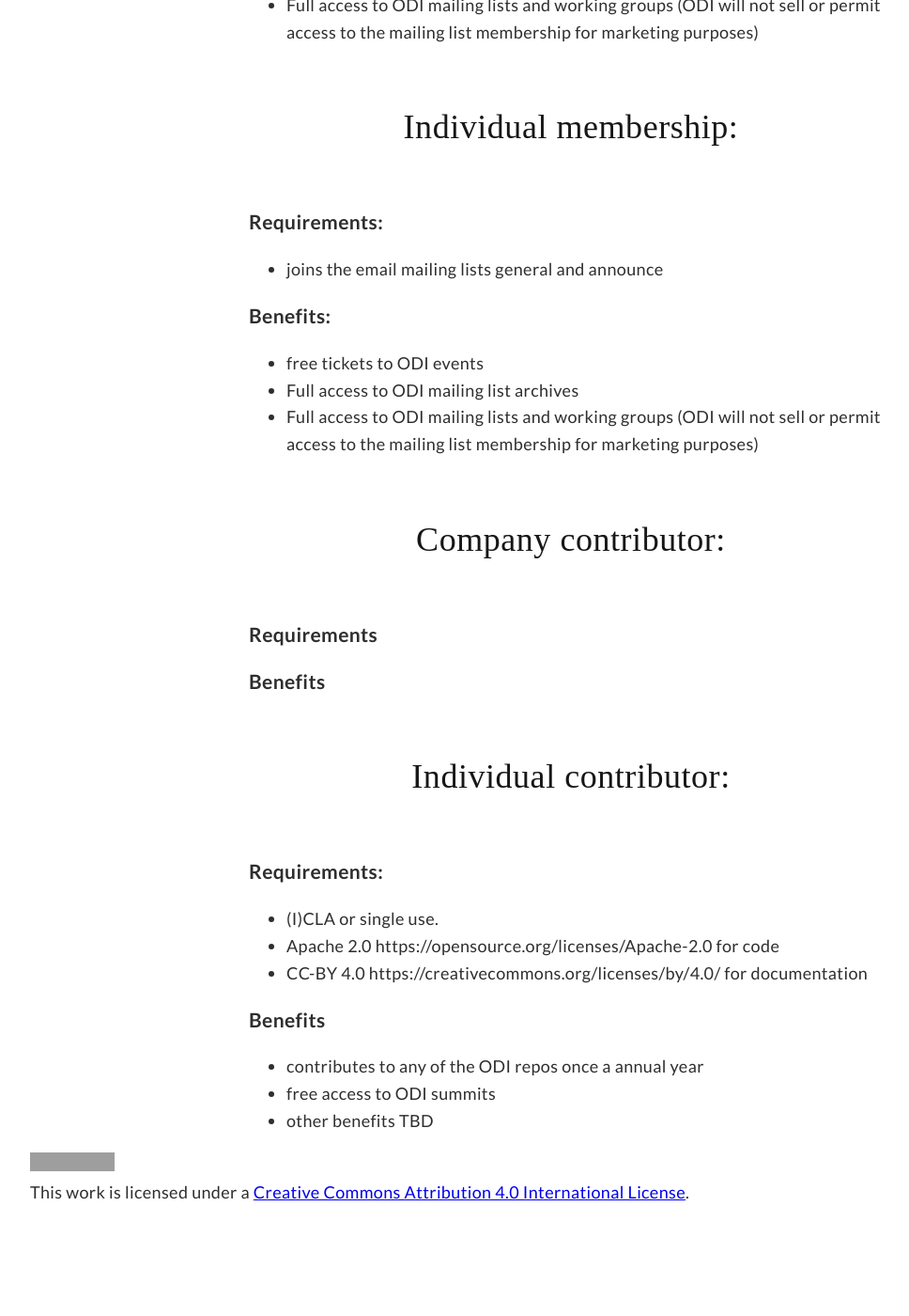
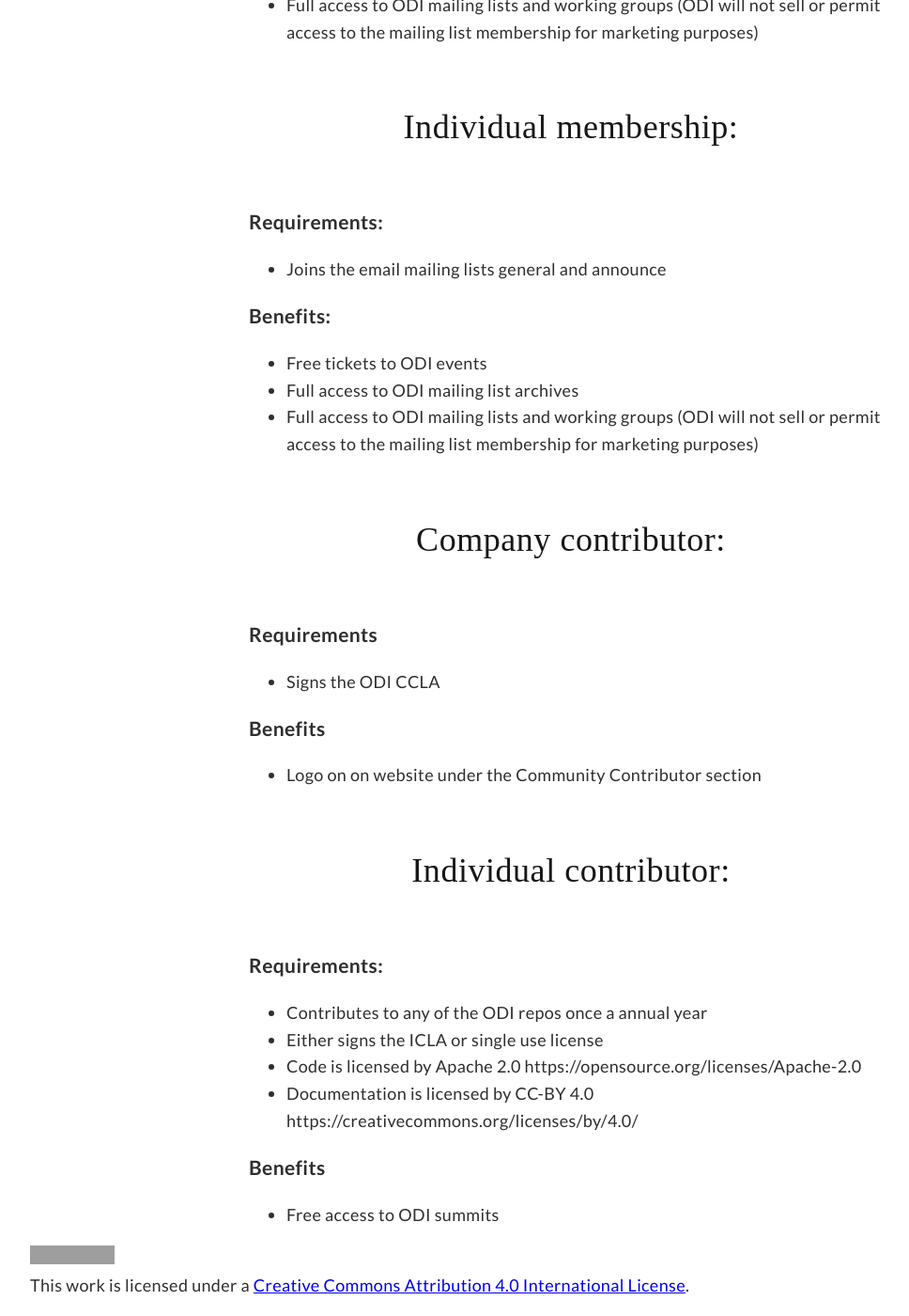
Before and after one commit to opendatainitiative/opendatainitiative.github.io, a Jekyll site: the page built from participation.md, in a window 1280 px wide and 1400 px high, scrolled down 2210 px. Shown: the whole window at 94% size, without its empty margins (32-1000 px from the left). Built offline with Jekyll 4.4.1, drawn with Linux system fonts in a browser that asks for light colours; our own code applies the rules of GitHub Pages for plain Markdown files; before the commit the page ends 3510 px from its top, so only the background shows below that; some of the changed text lies outside the part shown; grey boxes are pictures that could not be loaded.

Commit message:
Update participation.md

```diff
--- a/participation.md
+++ b/participation.md
@@ -28,40 +28,41 @@ Sponsorship means money, membership means non-money support, contribution means
 
 ## Company membership:
 ### Requirements:
-* send people to the ODI Summits
+* Send people to the ODI Summits
 * Annually, attend at least one webinar
-* actively participate in open data discussions over the mailing list(s) and working groups
+* Actively participate in open data discussions over the mailing list(s) and working groups
 * Member is expected to provide sympathetic contributions like ODI administration (Lincoln), co-sponsored events (CPC), free subscription licenses (Datrm.in), blog posts, articles, and/or hackathons
 
 ### Benefits:
 * Logo on on website under the Community Membership section
-* free access to ODI webinars
+* Free access to ODI webinars
 * Organization write up on the ODI website similar to a User Story or commercial company review
-* free tickets to ODI events
+* Free tickets to ODI events
 * Full access to ODI mailing list archives
 * Full access to ODI mailing lists and working groups (ODI will not sell or permit access to the mailing list membership for marketing purposes)
 
 ## Individual membership:
 ### Requirements:
-* joins the email mailing lists general and announce
+* Joins the email mailing lists general and announce
 
 ### Benefits:
-* free tickets to ODI events
+* Free tickets to ODI events
 * Full access to ODI mailing list archives
 * Full access to ODI mailing lists and working groups (ODI will not sell or permit access to the mailing list membership for marketing purposes)
 
 ## Company contributor:
 ### Requirements
+* Signs the ODI CCLA
 
 ### Benefits
+* Logo on on website under the Community Contributor section
 
 ## Individual contributor:
 ### Requirements:
-* (I)CLA or single use.
-* Apache 2.0 https://opensource.org/licenses/Apache-2.0  for code
-* CC-BY 4.0 https://creativecommons.org/licenses/by/4.0/ for documentation
+* Contributes to any of the ODI repos once a annual year
+* Either signs the ICLA or single use license
+* Code is licensed by Apache 2.0 https://opensource.org/licenses/Apache-2.0
+* Documentation is licensed by CC-BY 4.0 https://creativecommons.org/licenses/by/4.0/
 
 ### Benefits
-* contributes to any of the ODI repos once a annual year
-* free access to ODI summits
-* other benefits TBD
+* Free access to ODI summits
```
